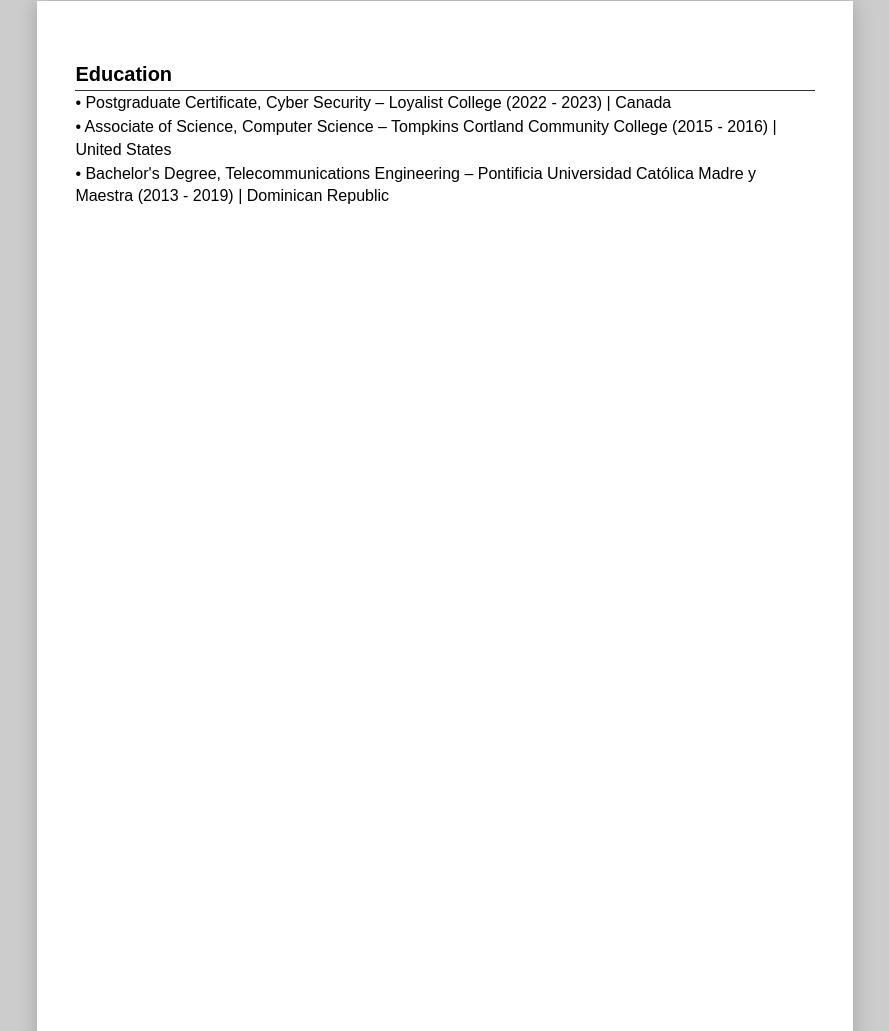
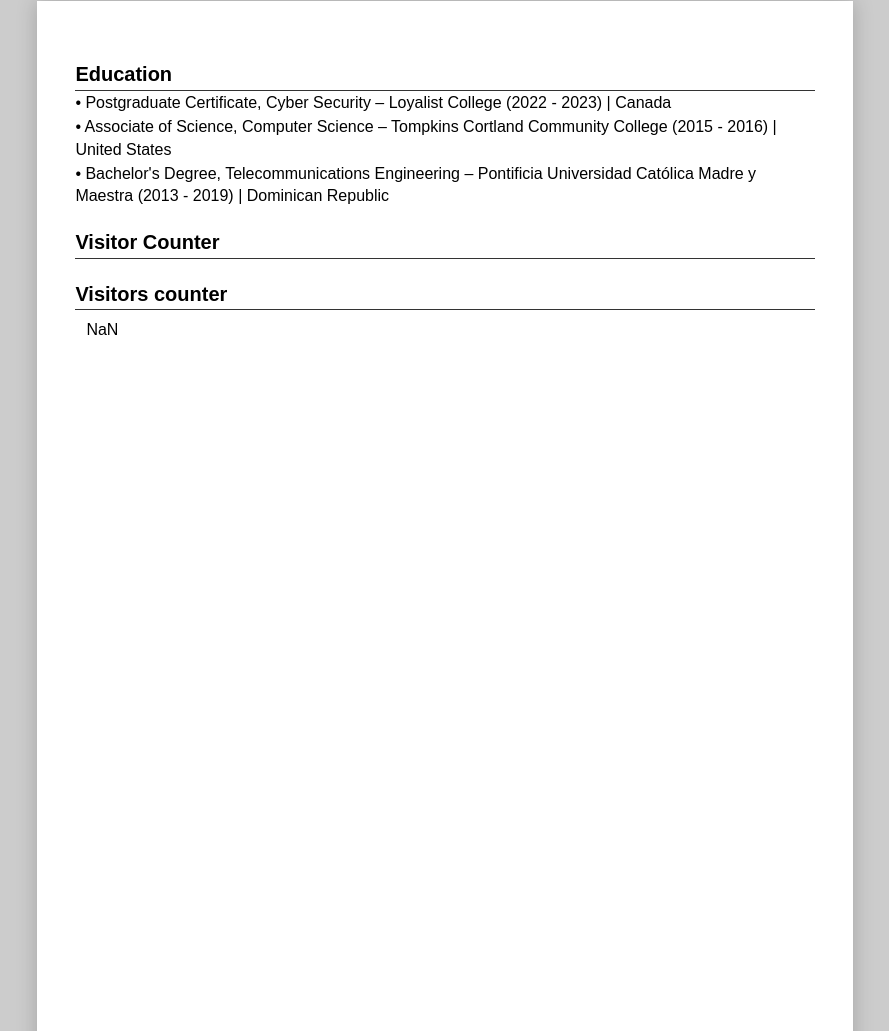
Before and after one commit to thecodemango/cloud-resume-iac, a website with bundled scripts: page frontend/index.html in a window 1280 px wide. Shown: the part 1113-2144 px from the top of the page, without its empty margins (195-1084 px from the left). Built offline with nearby package versions, Linux system fonts and the light colour scheme; no server answers.

Commit message:
Adding the visitor counter

```diff
--- a/frontend/index.html
+++ b/frontend/index.html
@@ -51,11 +51,32 @@
     </div>
   </div>
 
+  <!-- Page 2 -->
   <div class="pdf-page">
     <h2>Education</h2>
       <p>• Postgraduate Certificate, Cyber Security – Loyalist College (2022 - 2023) | Canada</p>
       <p>• Associate of Science, Computer Science – Tompkins Cortland Community College (2015 - 2016) | United States</p>
       <p>• Bachelor's Degree, Telecommunications Engineering – Pontificia Universidad Católica Madre y Maestra (2013 - 2019) | Dominican Republic</p>
+
+    <!--Counter code start-->
+    <h2>Visitor Counter</h2>
+    <div id="CounterVisitor">
+    </div>
+
+    <div id="UserID">
+    </div>
+
+    <div>
+        <h2>Visitors counter</h2>
+        <table cellspacing="10">
+            <tr>
+                <td id="counter"></td>
+            </tr>
+        </table>
+    </div>
+
+    <script type="module" src="./main.js"></script>
+    <!--Counter code ends-->
   </div>
 
 </body>
```
